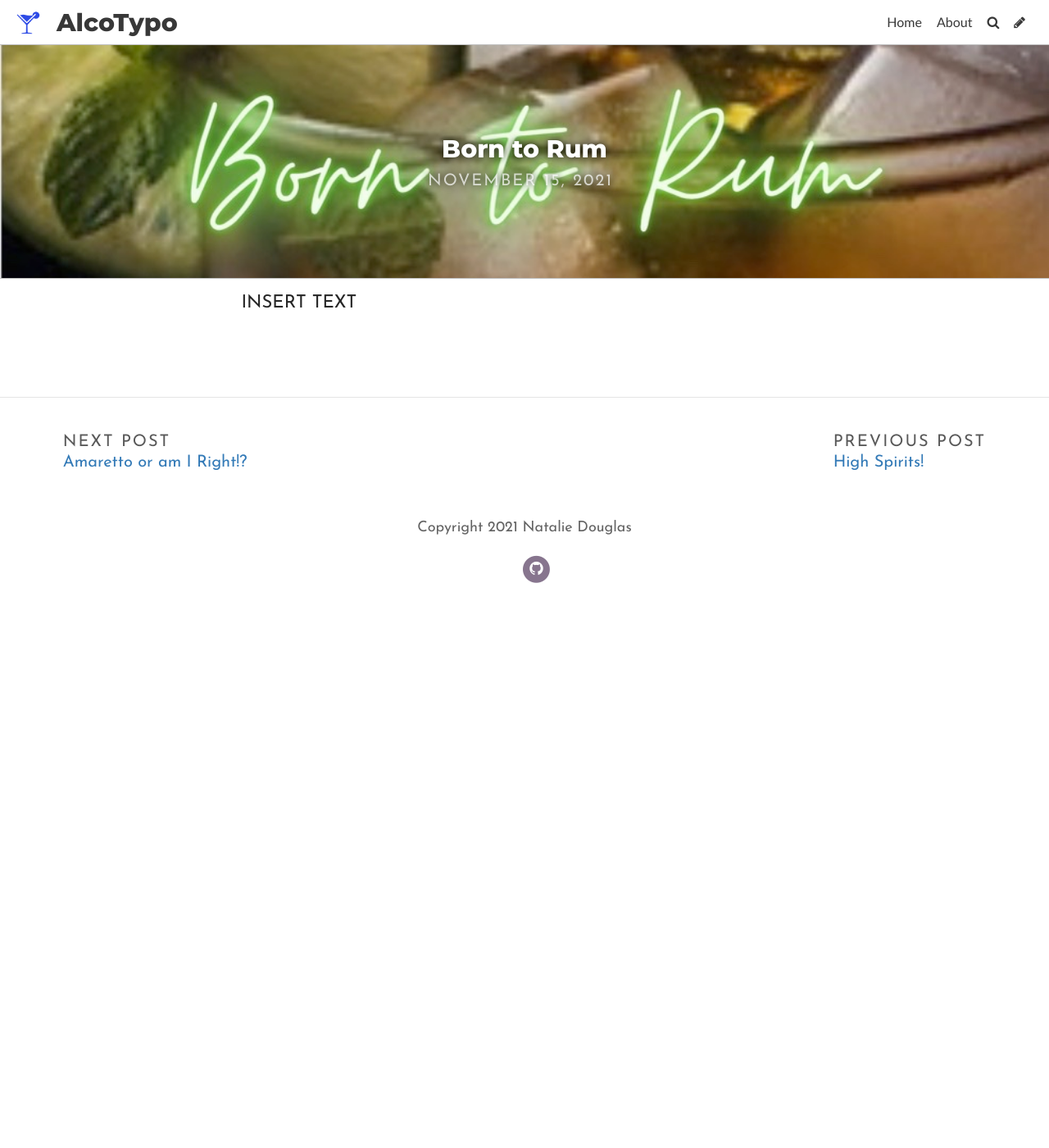
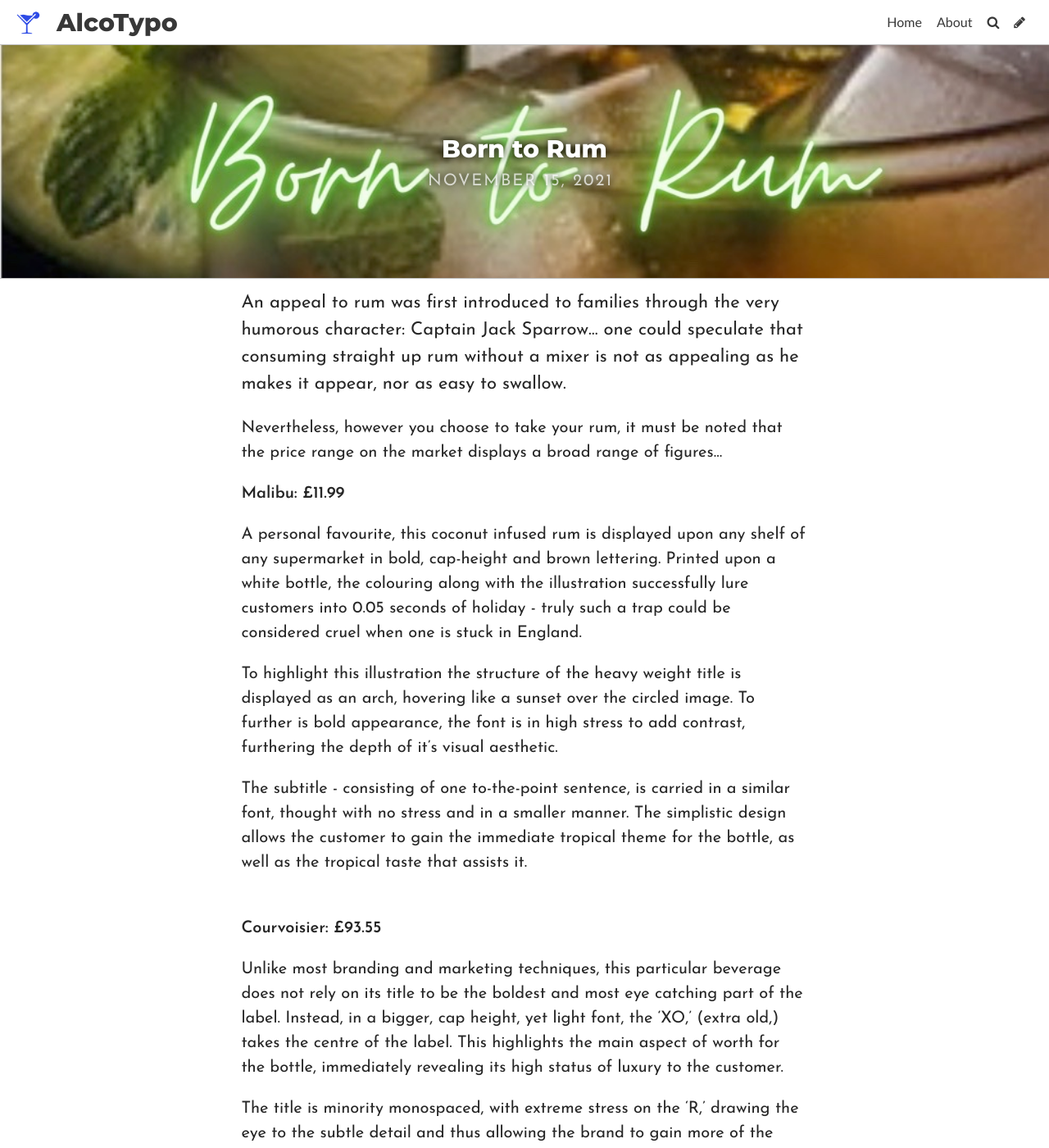
Before and after one commit to natalied0uglas/NatalieDouglas, a Jekyll site: the page built from _posts/2021-11-15-born-to-rum.md, in a window 1280 px wide and 1400 px high. Shown: the whole window at 82% size. Built offline with Jekyll 4.4.1, drawn with Linux system fonts in a browser that asks for light colours; some web fonts are replaced; some of the changed text lies outside the part shown.

Commit message:
Update Post “2021-11-15-born-to-rum”

```diff
--- a/_posts/2021-11-15-born-to-rum.md
+++ b/_posts/2021-11-15-born-to-rum.md
@@ -6,4 +6,23 @@ image: ../uploads/8a0e4692-d0cc-40b3-9340-810706909d63_4_5005_c.jpeg
 title_color: "#ffffff"
 comments: false
 ---
-INSERT TEXT
+An appeal to rum was first introduced to families through the very humorous character: Captain Jack Sparrow… one could speculate that consuming straight up rum without a mixer is not as appealing as he makes it appear, nor as easy to swallow.
+
+Nevertheless, however you choose to take your rum, it must be noted that the price range on the market displays a broad range of figures…
+
+
+
+**Malibu: £11.99**
+
+A personal favourite, this coconut infused rum is displayed upon any shelf of any supermarket in bold, cap-height and brown lettering. Printed upon a white bottle, the colouring along with the illustration successfully lure customers into 0.05 seconds of holiday - truly such a trap could be considered cruel when one is stuck in England.
+
+To highlight this illustration the structure of the heavy weight title is displayed as an arch, hovering like a sunset over the circled image. To further is bold appearance, the font is in high stress to add contrast, furthering the depth of it’s visual aesthetic.
+
+The subtitle - consisting of one to-the-point sentence, is carried in a similar font, thought with no stress and in a smaller manner. The simplistic design allows the customer to gain the immediate tropical theme for the bottle, as well as the tropical taste that assists it.
+
+\
+**Courvoisier: £93.55**
+
+Unlike most branding and marketing techniques, this particular beverage does not rely on its title to be the boldest and most eye catching part of the label. Instead, in a bigger, cap height, yet light font, the ‘XO,’ (extra old,) takes the centre of the label. This highlights the main aspect of worth for the bottle, immediately revealing its high status of luxury to the customer.
+
+The title is minority monospaced, with extreme stress on the ‘R,’ drawing the eye to the subtle detail and thus allowing the brand to gain more of the buyers time. A purple background cushions the white lettering, enhancing the elegance whilst reflecting the rum’s velvet texture. Overall, the characters are all of equal cap height and stress.
```
